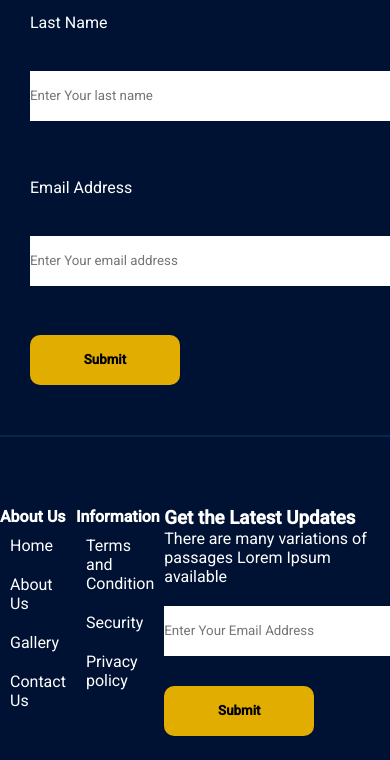
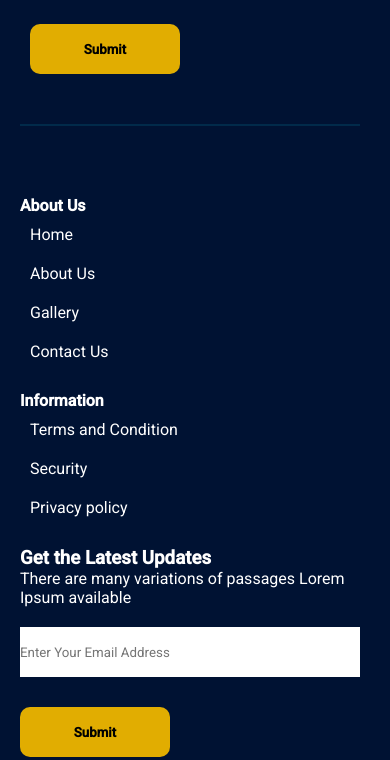
Before and after one commit to Murage-Ivy/NFT-Project, a website: page index.html in a window 390 px wide. Shown: the part 4410-5170 px from the top of the page. Drawn offline with Linux system fonts and the light colour scheme; a web font is replaced by a local one.

Commit message:
Add responsiveness to the input form and footer section

```diff
--- a/src/css/style.css
+++ b/src/css/style.css
@@ -394,6 +394,8 @@ button[type="submit"] {
   border-bottom: 2px solid #012a4a;
   padding-bottom: 70px;
   padding-top: 70px;
+  margin-left: 30px;
+  margin-right: 30px;
 }
 
 .links ul li {
@@ -479,7 +481,7 @@ button[type="submit"] {
   }
 
   .news-cards {
-    flex-direction: column;
+   flex-direction: column;
   }
 
   .latest-news {
@@ -487,9 +489,21 @@ button[type="submit"] {
   }
   .new-card {
     margin-top: 20px;
+    height: auto;
+    width: auto;
   }
 
   .header {
     display: none;
   }
+  .footer-info{
+    display: block;
+    margin-left:20px;
+  }
+  .links{
+    margin-bottom: 20px;
+  }
+  .info{
+    margin-bottom: 20px;
+  }
 }
```
